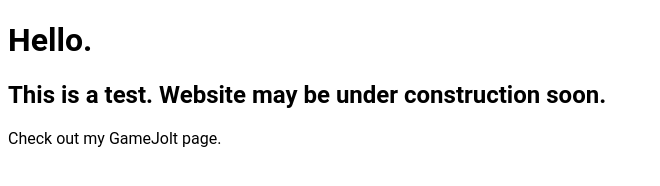
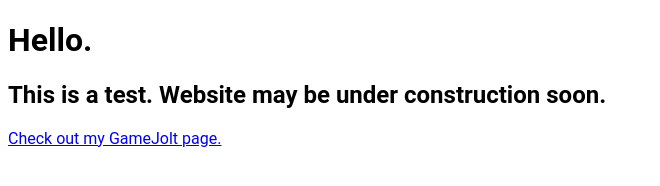
Before and after one commit to Luxiono/Squiddu.github.org, a plain HTML site: page index.html in a window 1280 px wide. Shown: the whole page, without its empty margins (0-660 px from the left). Drawn offline with Linux system fonts and the light colour scheme.

Commit message:
Update index.html

```diff
--- a/index.html
+++ b/index.html
@@ -6,6 +6,6 @@
 <body>
 <h1 style = "font-family:Roboto;">Hello.</h1>
 <h2 style = "font-family:Roboto;">This is a test. Website may be under construction soon.</h2>
-<p style = "font-family:Roboto;" a href="https://gamejolt.com/@Squiddu">Check out my GameJolt page.</p>
+<p style = "font-family:Roboto;"</p><a href="https://gamejolt.com/@Squiddu">Check out my GameJolt page.</a></p>
 </body>
 </html>
```
